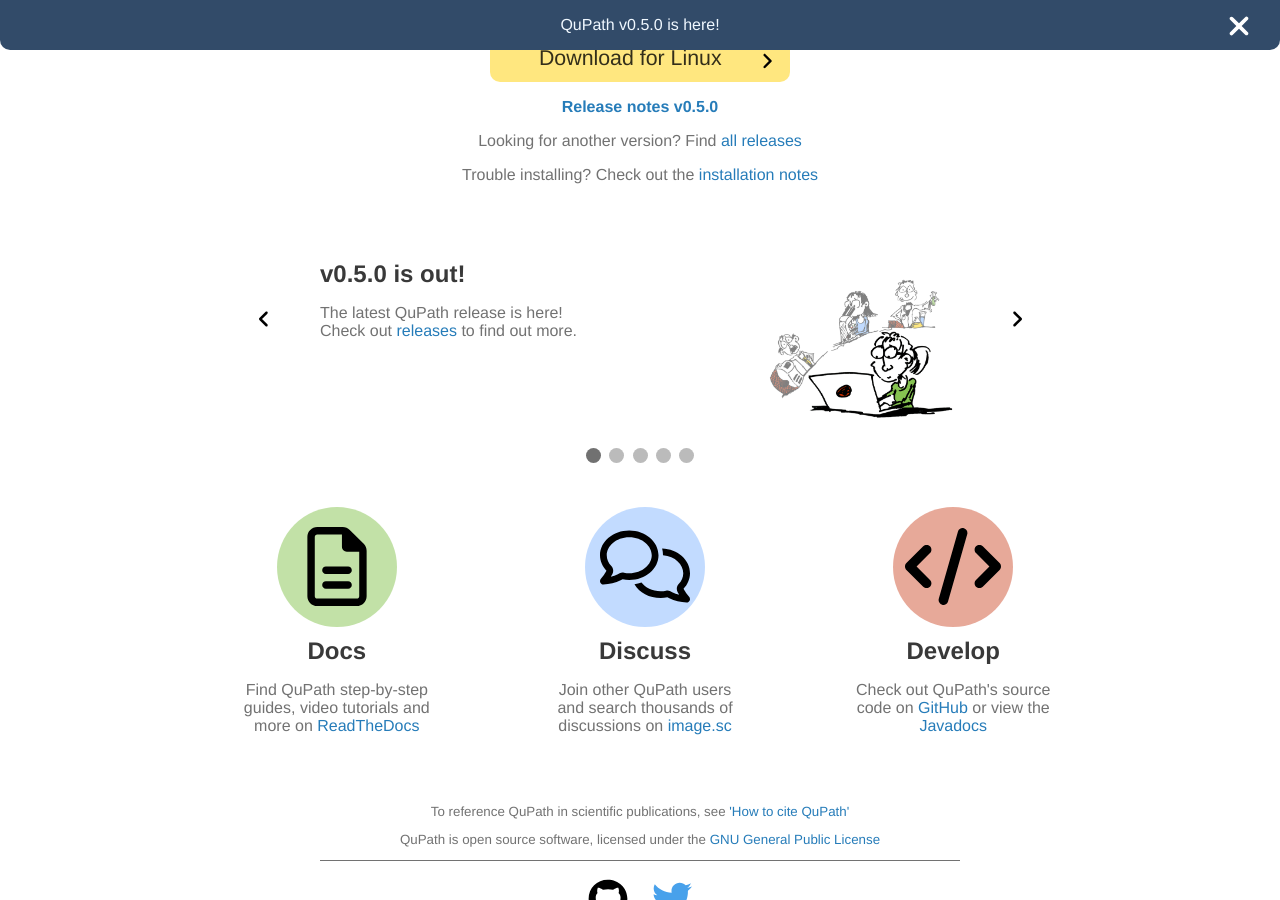
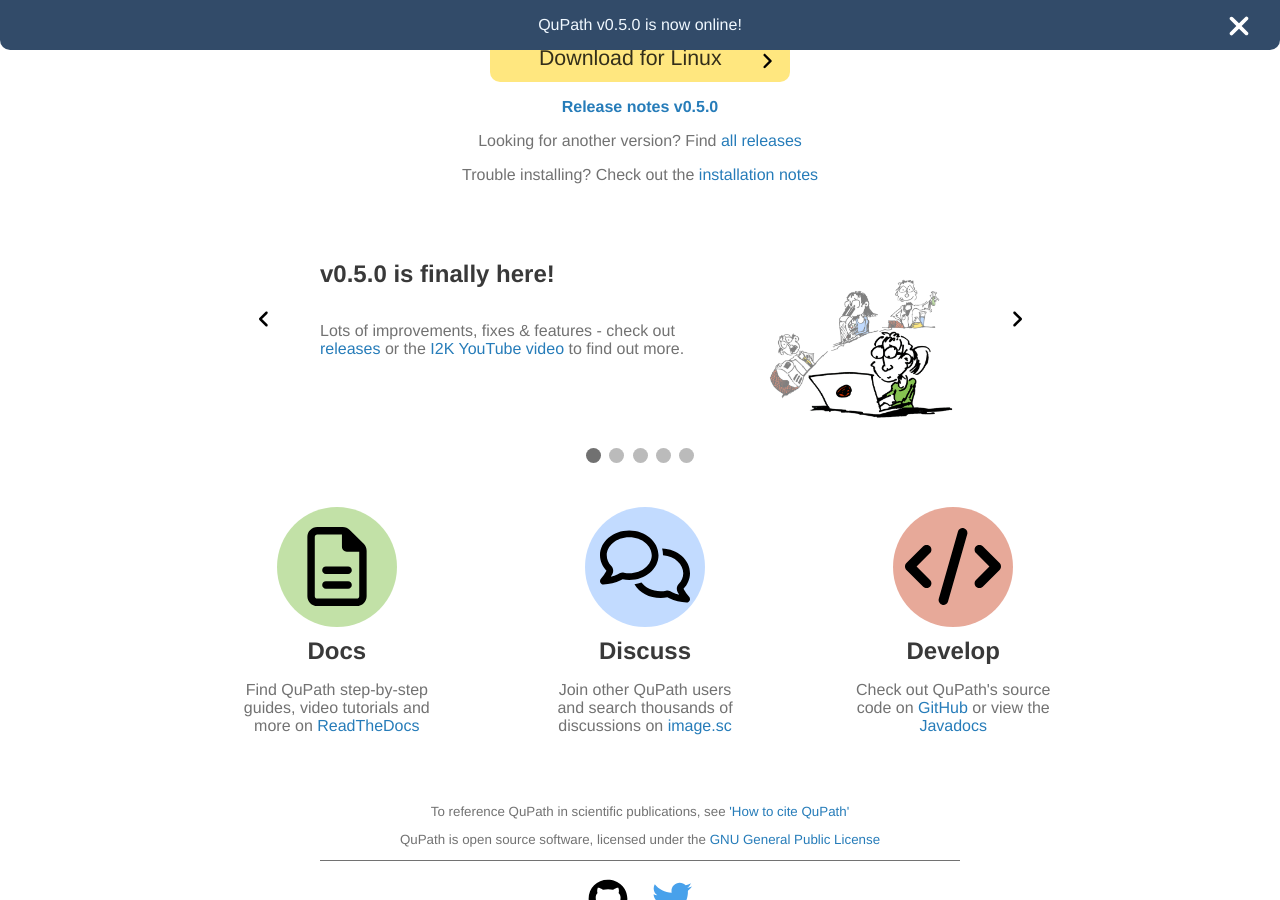
Before and after one commit to qupath/qupath.github.io, a Jekyll site: the page built from index.md, in a window 1280 px wide and 900 px high, scrolled down 523 px. Built offline with Jekyll 4.4.1, drawn with Linux system fonts in a browser that asks for light colours.

Commit message:
Update announcement

```diff
--- a/index.md
+++ b/index.md
@@ -26,7 +26,7 @@ description: QuPath is cross-platform, user-friendly open source software for di
 logo: assets/images/favicon.ico
 
 #Banner
-banner: <a href="https://github.com/qupath/qupath/releases/tag/v0.5.0" target=blank>QuPath v0.5.0 is here!</a>
+banner: <a href="https://github.com/qupath/qupath/releases/tag/v0.5.0" target=blank>QuPath v0.5.0 is now online!</a>
 
 #Hero content
 hero-heading: QuPath
```
Also changed, not shown: _slides/slide0.md (+2 -2 lines).
